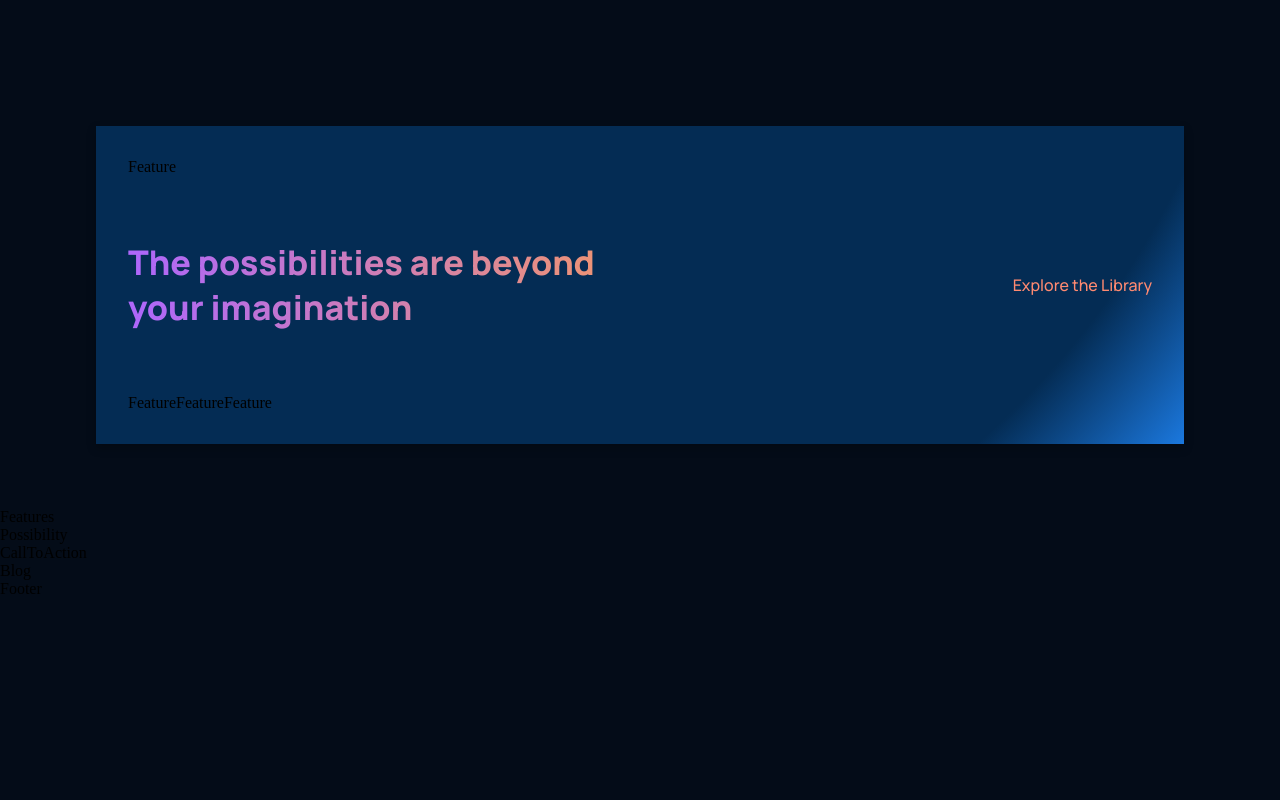
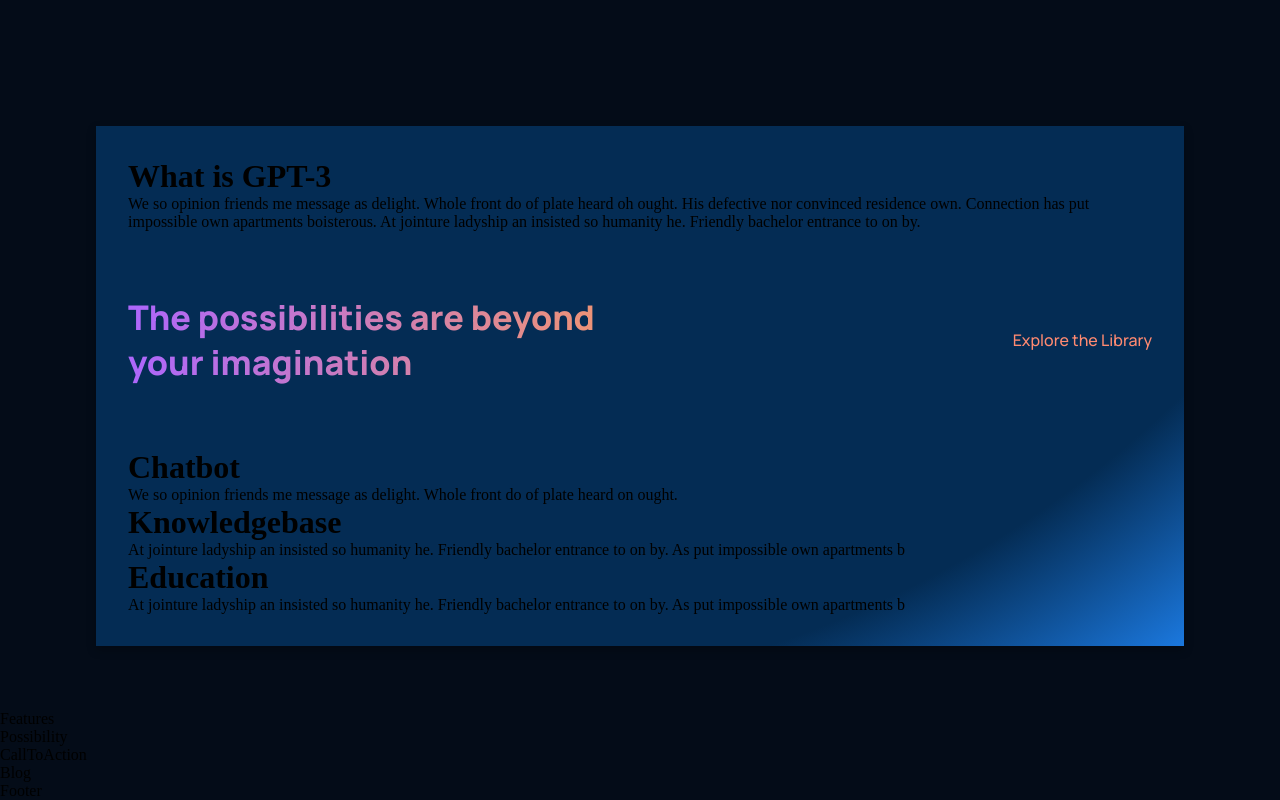
Before and after one commit to Richie1136/gpt3-reactjs, a React (Create React App) app in the folder gpt3/: page / in a window 1280 px wide. Shown: the part 960-1760 px from the top of the page. Before the commit the page ends 1558 px from the top, so only its background shows below. Built offline with nearby package versions, Linux system fonts and the light colour scheme; the HTML template or start-up script is replaced by a standard one.

Commit message:
Adding title and text prop to the Feature component and adding the title and text to each feature component inside of the whatgpt3 component

```diff
--- a/gpt3/src/components/feature/Feature.js
+++ b/gpt3/src/components/feature/Feature.js
@@ -1,8 +1,16 @@
 import './Feature.css'
 
-const Feature = () => {
+const Feature = ({ title, text }) => {
   return (
-    <div>Feature</div>
+    <div className='gpt3-features-container-feature'>
+      <div className='gpt3-features-container-feature-title'>
+        <div></div>
+        <h1>{title}</h1>
+        <div className='gpt3-features-container-feature-text'>
+          {text}
+        </div>
+      </div>
+    </div>
   )
 }
 
--- a/gpt3/src/containers/whatgpt3/WhatGpt3.js
+++ b/gpt3/src/containers/whatgpt3/WhatGpt3.js
@@ -5,7 +5,7 @@ const WhatGpt3 = () => {
   return (
     <div className='gpt3-whatgpt3 section-margin' id='whpt3'>
       <div className='gpt3-whatgpt3-feature'>
-        <Feature />
+        <Feature title="What is GPT-3" text="We so opinion friends me message as delight. Whole front do of plate heard oh ought. His defective nor convinced residence own. Connection has put impossible own apartments boisterous. At jointure ladyship an insisted so humanity he. Friendly bachelor entrance to on by." />
       </div>
       <div className='gpt3-whatgpt3-heading'>
         <h1 className='gradient-text'>
@@ -14,9 +14,9 @@ const WhatGpt3 = () => {
         <p>Explore the Library</p>
       </div>
       <div className='gpt3-whatgpt3-container'>
-        <Feature />
-        <Feature />
-        <Feature />
+        <Feature title="Chatbot" text="We so opinion friends me message as delight. Whole front do of plate heard on ought." />
+        <Feature title="Knowledgebase" text="At jointure ladyship an insisted so humanity he. Friendly bachelor entrance to on by. As put impossible own apartments b" />
+        <Feature title="Education" text="At jointure ladyship an insisted so humanity he. Friendly bachelor entrance to on by. As put impossible own apartments b" />
       </div>
     </div>
   )
```
